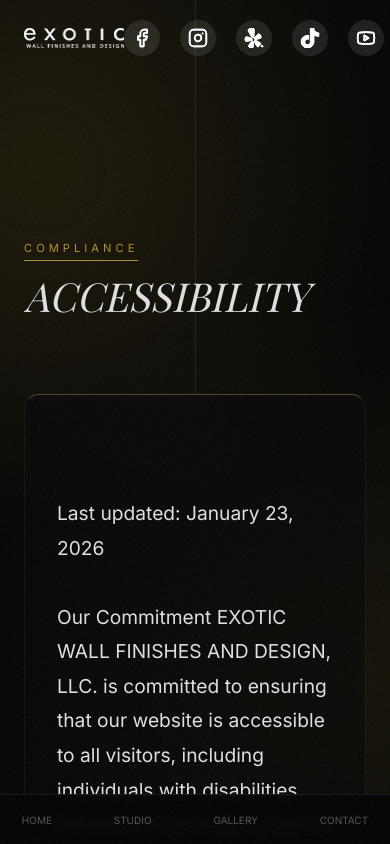
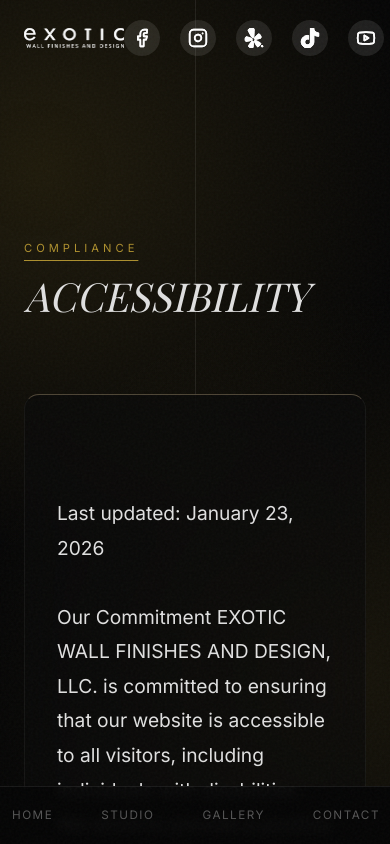
Before and after one commit to oceanwaveweb/exoticwallfinishes, a Next.js app: page /accessibility in a window 390 px wide. Shown: the top 844 px of the page. Built offline with nearby package versions, Linux system fonts and the light colour scheme; a web font is replaced by a local one.

Commit message:
Increase mobile bottom nav font size and bar height

```diff
--- a/src/app/legacy.css
+++ b/src/app/legacy.css
@@ -2323,7 +2323,7 @@ footer {
         bottom: 0;
         left: 0;
         width: 100%;
-        height: 50px;
+        height: 58px;
         transform: translateY(0);
         flex-direction: row;
         justify-content: space-evenly;
@@ -2338,13 +2338,13 @@ footer {
     .side-nav-link {
         writing-mode: horizontal-tb;
         transform: rotate(0deg);
-        font-size: 10px;
-        letter-spacing: 0px;
-        padding: 0.5rem;
+        font-size: clamp(11px, 3vw, 14px);
+        letter-spacing: 1.5px;
+        padding: 0.5rem 0.25rem;
     }
 
     .side-nav-link:hover {
-        letter-spacing: 0px;
+        letter-spacing: 1.5px;
     }
 
     .commission {
```
